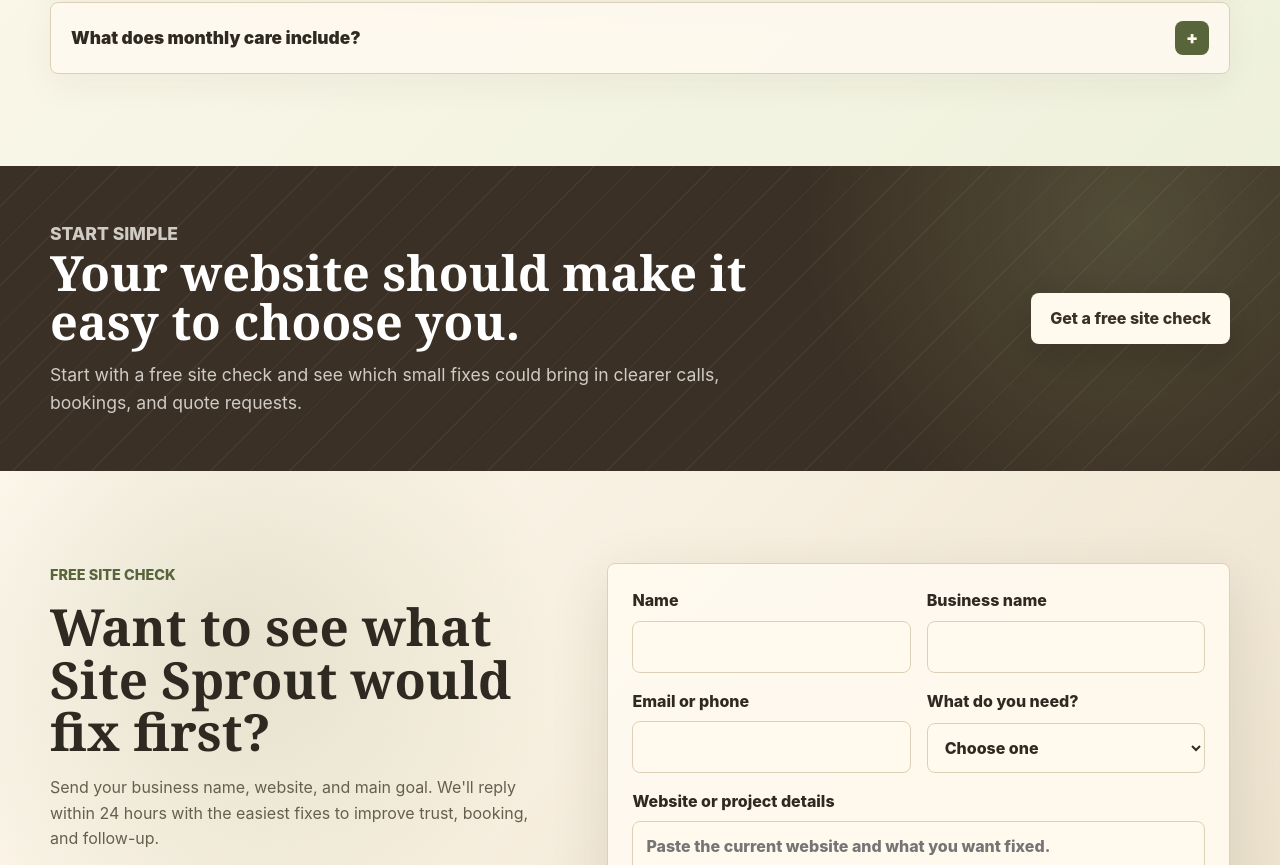
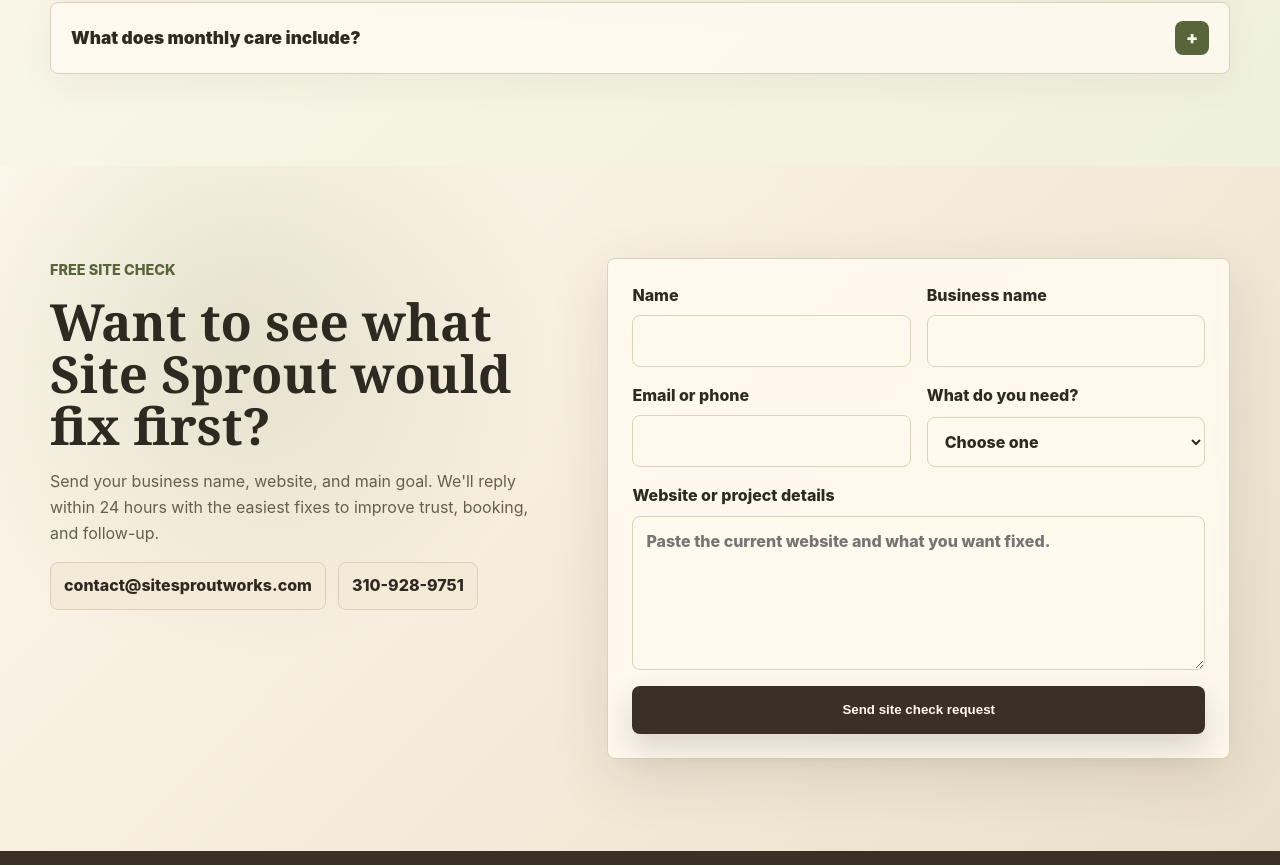
Before and after one commit to jonaxgarc/sitesproutworks, a plain HTML site: page index.html in a window 1280 px wide. Shown: the part 6163-7028 px from the top of the page. Drawn offline with Linux system fonts and the light colour scheme.

Commit message:
Remove final CTA band

```diff
--- a/index.html
+++ b/index.html
@@ -541,20 +541,6 @@
         </div>
       </section>
 
-      <section class="final-cta" aria-labelledby="final-cta-title">
-        <div class="final-cta-shell">
-          <div>
-            <p class="eyebrow">Start simple</p>
-            <h2 id="final-cta-title">Your website should make it easy to choose you.</h2>
-            <p>
-              Start with a free site check and see which small fixes could bring in
-              clearer calls, bookings, and quote requests.
-            </p>
-          </div>
-          <a class="button primary light" href="#contact">Get a free site check</a>
-        </div>
-      </section>
-
       <section class="section-shell contact-section" id="contact">
         <div class="contact-copy">
           <p class="eyebrow">Free site check</p>
--- a/styles.css
+++ b/styles.css
@@ -305,17 +305,6 @@
 .button.secondary:hover {
   background: white;
   transform: translateY(-2px);
-}
-
-.button.primary.light {
-  color: var(--soil);
-  background: var(--paper);
-  box-shadow: 0 14px 34px rgba(10, 8, 6, 0.18);
-}
-
-.button.primary.light:hover {
-  color: var(--ink);
-  background: white;
 }
 
 .hero-metrics {
@@ -1033,42 +1022,6 @@
   margin: -4px 20px 20px;
 }
 
-.final-cta {
-  color: var(--paper);
-  background:
-    radial-gradient(circle at 88% 18%, rgba(156, 168, 111, 0.24), transparent 28%),
-    repeating-linear-gradient(135deg, rgba(255, 250, 240, 0.055) 0 1px, transparent 1px 28px),
-    var(--soil);
-}
-
-.final-cta-shell {
-  width: min(100% - 32px, var(--max));
-  margin: 0 auto;
-  display: grid;
-  grid-template-columns: minmax(0, 1fr) auto;
-  gap: 32px;
-  align-items: center;
-  padding: 54px 0;
-}
-
-.final-cta .eyebrow,
-.final-cta p {
-  color: rgba(255, 253, 248, 0.76);
-}
-
-.final-cta h2 {
-  max-width: 780px;
-  margin-bottom: 14px;
-  color: white;
-  font-size: clamp(2rem, 3.8vw, 3.9rem);
-}
-
-.final-cta p {
-  max-width: 680px;
-  margin-bottom: 0;
-  font-size: 1.1rem;
-}
-
 .contact-copy {
   position: sticky;
   top: 110px;
@@ -1220,11 +1173,6 @@
     grid-template-columns: repeat(2, 1fr);
   }
 
-  .final-cta-shell {
-    grid-template-columns: 1fr;
-    justify-items: start;
-  }
-
   .contact-copy {
     position: static;
   }
```
